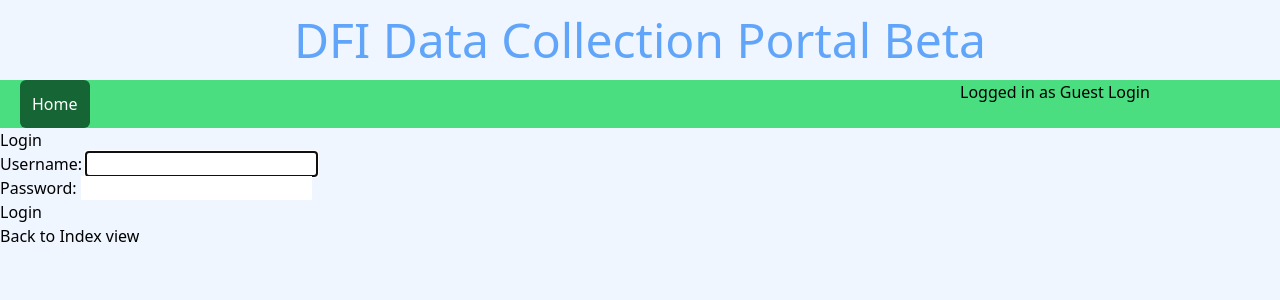
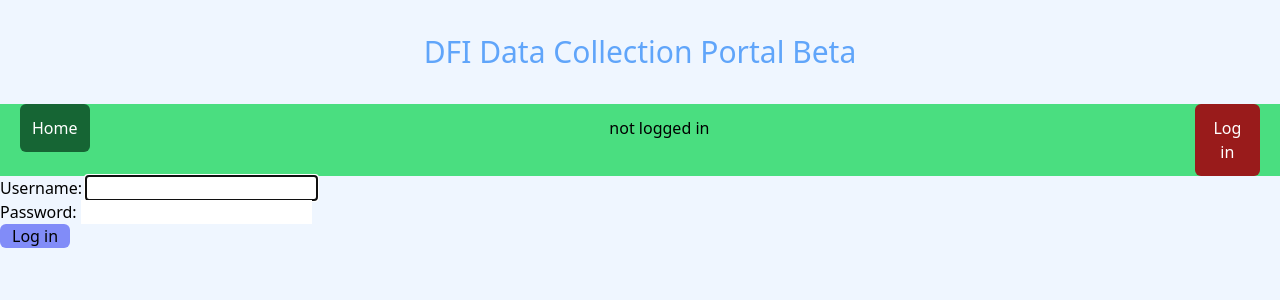
Before and after one commit to RomanPenguin/DFI-cycling, a Django app: page /accounts/login/ in a window 1280 px wide. Shown: the top 300 px of the page. Run offline with Django 3.2, Linux system fonts and the light colour scheme; some libraries are stand-ins or nearby versions.

Commit message:
fixed text alignment in login bar

```diff
--- a/bicyclewebsite/awstranscription/templates/registration/login.html
+++ b/bicyclewebsite/awstranscription/templates/registration/login.html
@@ -1,13 +1,13 @@
 {% extends 'base.html' %}
 
 {% block content %}
-<h2>Login</h2>
+
 
 <form method="post">
     {% csrf_token %}
     {{ form.as_p }}
-    <input type="submit" value="Login">
+    <input type="submit" value="Log in" class="bg-indigo-400 rounded-md pl-3 pr-3">
 </form>
 
-<a href="{% url 'awstranscription:index' %}">Back to Index view</a>
+<!-- <a href="{% url 'awstranscription:index' %}">Back to Index view</a> -->
 {% endblock %}
--- a/bicyclewebsite/theme/templates/base.html
+++ b/bicyclewebsite/theme/templates/base.html
@@ -11,26 +11,36 @@
 	</head>
 
 	<body class="bg-blue-50 font-sans leading-normal tracking-normal">
-		<div class="container mx-auto">
+		<div class="container mx-auto p-3">
 			<section class="flex items-center justify-center h-20">
-				<h1 class="text-5xl text-blue-400 justify-between">DFI Data Collection Portal Beta</h1>
+				<h1 class="text-3xl text-blue-400 justify-between">DFI Data Collection Portal Beta</h1>
 
 			</section>
 		</div>
 		<div class="flex bg-green-400">
-			<div class="w-3/4 pl-5">
+			<div class="w-1/2 pl-5">
 				<span class="max-w-10 align-middle text-left">
 					<a href="{% url 'awstranscription:index' %}" class="max-w-10"><button class="bg-green-800 text-white rounded-md p-3 ">Home</button></a>
 				</span>
 			</div>
-			<div class="justify-end">
-				<span class="text-right max-w-10" >Logged in as {{ user.username|default:'Guest' }}</span>
+			<div class="w-1/2 pr-5">
+				{% if user.is_authenticated %}
+				<p class="text-right max-w-10 align-right p-3" >Logged in as {{ user.username|default:'Guest' }}</p>
+
+				{% else %}
+				<p class="align-middle p-3">not logged in</p>
+
+				{% endif %}
+			</div>
+
+			<div class="justify-end pr-5">
 
 
 							{% if user.is_authenticated %}
+
 								<a href="{% url 'logout' %}" class="max-w-10"><button class="bg-red-800 text-white rounded-md p-3 ">Logout</button></a>
 							{% else %}
-								<a href="{% url 'login' %}" class="max-w-10">Login</a>
+								<a href="{% url 'login' %}" class="max-w-10"><button class="bg-red-800 text-white rounded-md p-3 ">Log in</button></a>
 							{% endif %}
 
 			</div>
```
